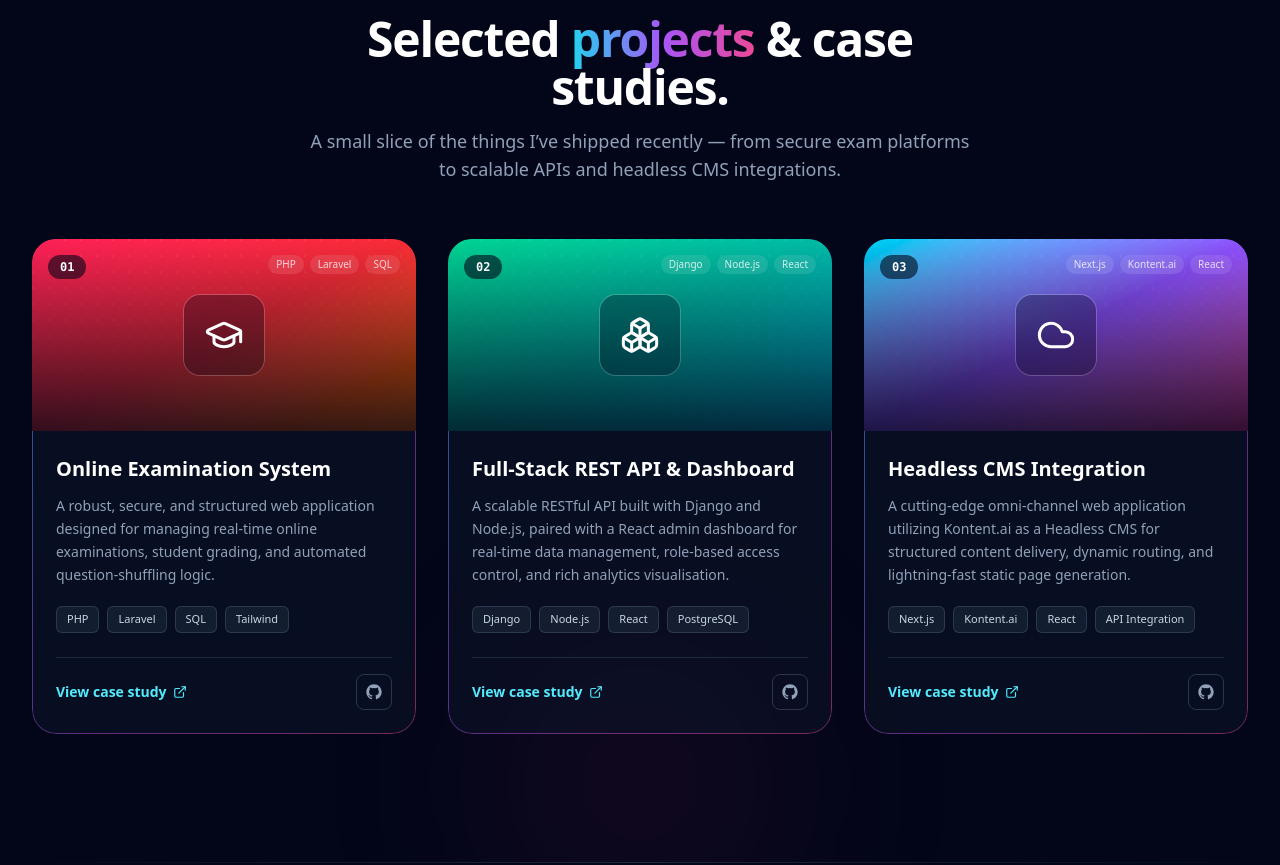
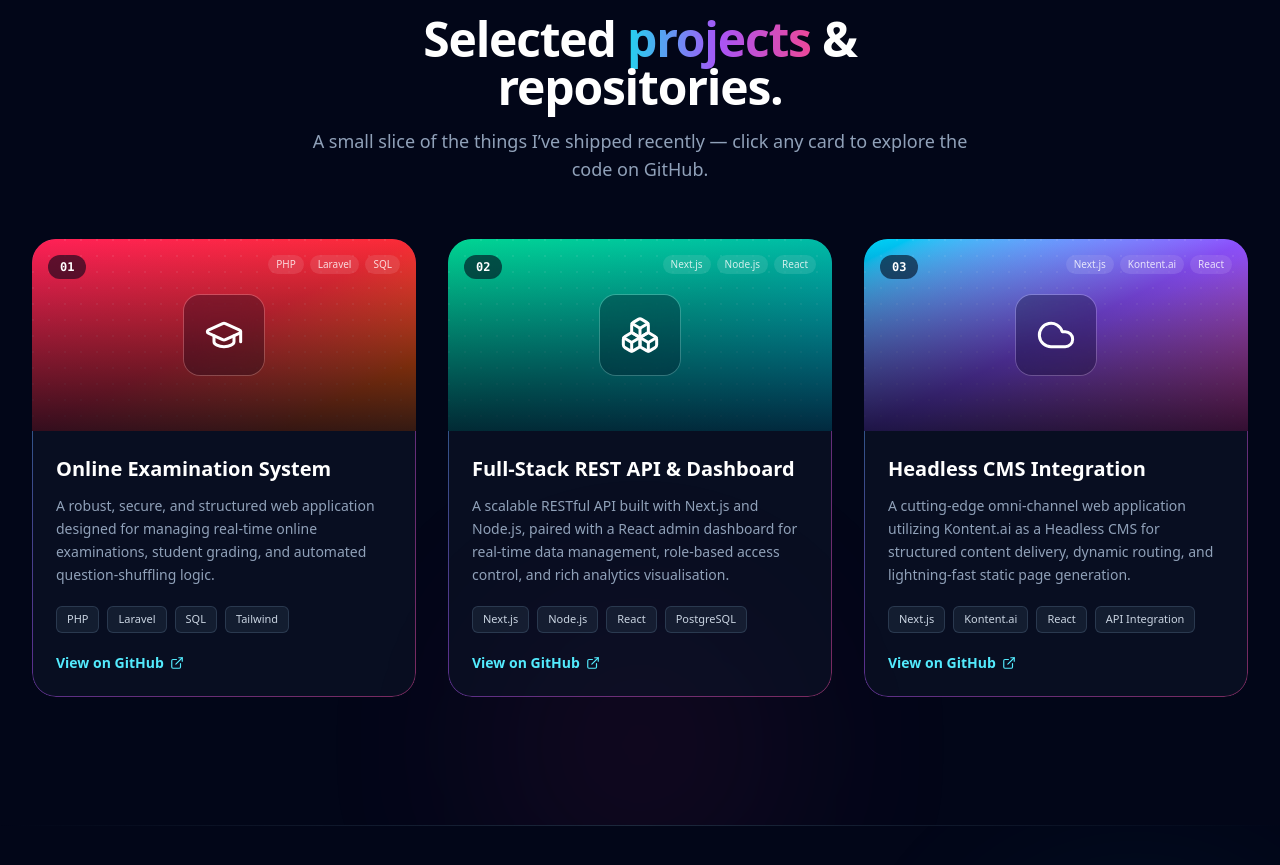
Before and after one commit to krishkachhadiya/portfolio, a React (Vite) app: page / in a window 1280 px wide. Shown: the part 3100-3965 px from the top of the page. Built offline with nearby package versions, Linux system fonts and the light colour scheme.

Commit message:
update project details and link with github projects

```diff
--- a/src/components/Projects.tsx
+++ b/src/components/Projects.tsx
@@ -1,10 +1,10 @@
-import { ExternalLink, GraduationCap, Boxes, Cloud } from "lucide-react";
+import { GraduationCap, Boxes, Cloud, ExternalLink } from "lucide-react";
 import type { LucideIcon } from "lucide-react";
-import { GithubIcon } from "./BrandIcons";
 
 /**
- * Projects — three featured project cards with gradient covers,
- * floating icons, tech-stack chips, and animated gradient borders.
+ * Projects — the entire card is a link to the GitHub repo.
+ * No separate "case study" or GitHub button — just click
+ * anywhere on the card to open the repo.
  */
 interface Project {
   title: string;
@@ -13,6 +13,7 @@ interface Project {
   icon: LucideIcon;
   cover: string;
   accent: string;
+  repo: string; // GitHub repo URL
 }
 
 const PROJECTS: Project[] = [
@@ -24,15 +25,17 @@ const PROJECTS: Project[] = [
     icon: GraduationCap,
     cover: "from-rose-500 via-red-500 to-orange-500",
     accent: "shadow-rose-500/30",
+    repo: "https://github.com/krishkachhadiya/Online_Examination_SystemWithAutoGrading",
   },
   {
     title: "Full-Stack REST API & Dashboard",
     description:
-      "A scalable RESTful API built with Django and Node.js, paired with a React admin dashboard for real-time data management, role-based access control, and rich analytics visualisation.",
-    stack: ["Django", "Node.js", "React", "PostgreSQL"],
+      "A scalable RESTful API built with Next.js and Node.js, paired with a React admin dashboard for real-time data management, role-based access control, and rich analytics visualisation.",
+    stack: ["Next.js", "Node.js", "React", "PostgreSQL"],
     icon: Boxes,
     cover: "from-emerald-400 via-teal-500 to-cyan-500",
     accent: "shadow-emerald-500/30",
+    repo: "https://github.com/krishkachhadiya/admin-panel",
   },
   {
     title: "Headless CMS Integration",
@@ -42,6 +45,7 @@ const PROJECTS: Project[] = [
     icon: Cloud,
     cover: "from-cyan-400 via-violet-500 to-pink-500",
     accent: "shadow-violet-500/40",
+    repo: "https://github.com/krishkachhadiya/my-kontent-app",
   },
 ];
 
@@ -59,12 +63,11 @@ export default function Projects() {
           </span>
           <h2 className="mt-3 text-3xl font-bold tracking-tight text-white sm:text-4xl lg:text-5xl">
             Selected{" "}
-            <span className="gradient-text">projects</span> &amp; case studies.
+            <span className="gradient-text">projects</span> &amp; repositories.
           </h2>
           <p className="mt-4 text-base text-slate-400 sm:text-lg">
-            A small slice of the things I&rsquo;ve shipped recently — from
-            secure exam platforms to scalable APIs and headless CMS
-            integrations.
+            A small slice of the things I&rsquo;ve shipped recently — click
+            any card to explore the code on GitHub.
           </p>
         </div>
 
@@ -73,8 +76,11 @@ export default function Projects() {
           {PROJECTS.map((p, i) => {
             const Icon = p.icon;
             return (
-              <article
+              <a
                 key={p.title}
+                href={p.repo}
+                target="_blank"
+                rel="noopener noreferrer"
                 className={`reveal hover-rotate neon-border group relative flex flex-col overflow-hidden rounded-3xl bg-slate-900/50 transition-all duration-300 hover:-translate-y-2 hover:shadow-2xl ${p.accent}`}
                 style={{ transitionDelay: `${i * 100}ms` }}
               >
@@ -133,28 +139,20 @@ export default function Projects() {
                     {p.stack.map((s) => (
                       <span
                         key={s}
-                        className="rounded-md border border-slate-700/80 bg-slate-800/60 px-2.5 py-1 text-[11px] font-medium text-slate-300 transition-colors hover:border-cyan-400/40 hover:text-cyan-300"
+                        className="rounded-md border border-slate-700/80 bg-slate-800/60 px-2.5 py-1 text-[11px] font-medium text-slate-300 transition-colors group-hover:border-cyan-400/40 group-hover:text-cyan-300"
                       >
                         {s}
                       </span>
                     ))}
                   </div>
 
-                  {/* action row */}
-                  <div className="mt-6 flex items-center justify-between border-t border-slate-800 pt-4">
-                    <button className="inline-flex items-center gap-1.5 text-sm font-semibold text-cyan-300 transition-colors hover:text-cyan-200">
-                      View case study
-                      <ExternalLink className="h-3.5 w-3.5 transition-transform group-hover:translate-x-0.5" />
-                    </button>
-                    <button
-                      aria-label="Source code"
-                      className="grid h-9 w-9 place-items-center rounded-lg border border-slate-700/80 text-slate-400 transition-all hover:border-cyan-400/50 hover:text-white hover:bg-slate-800/60"
-                    >
-                      <GithubIcon className="h-4 w-4" />
-                    </button>
+                  {/* link indicator */}
+                  <div className="mt-5 flex items-center gap-1.5 text-sm font-semibold text-cyan-300 transition-colors group-hover:text-cyan-200">
+                    View on GitHub
+                    <ExternalLink className="h-3.5 w-3.5 transition-transform group-hover:translate-x-0.5" />
                   </div>
                 </div>
-              </article>
+              </a>
             );
           })}
         </div>
```
